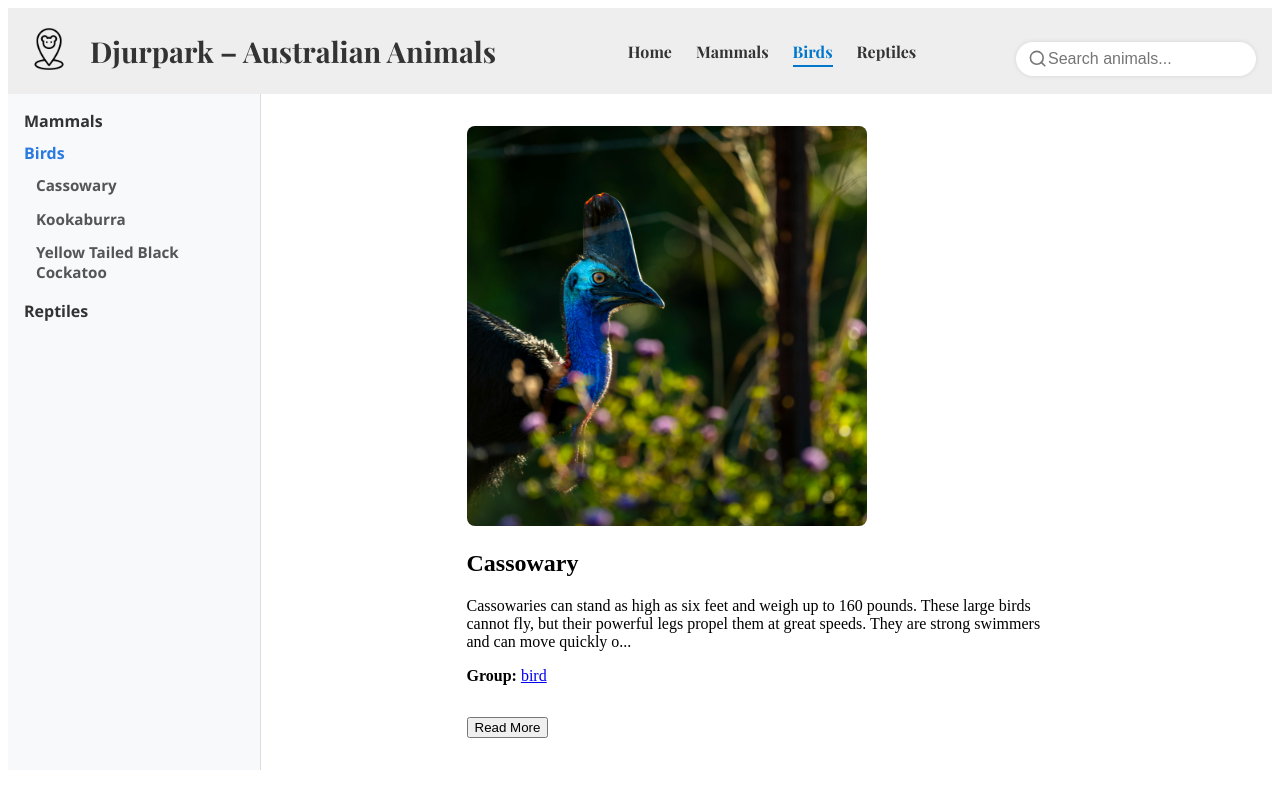
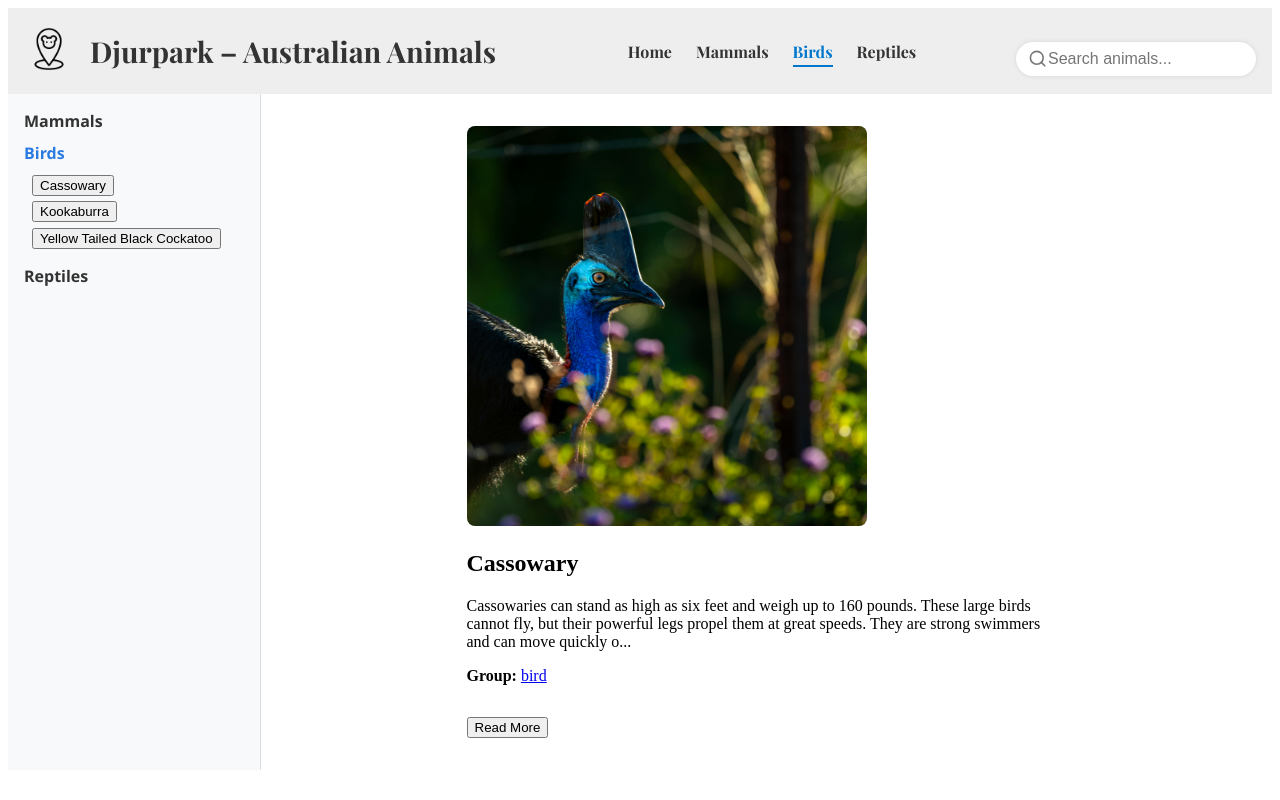
Before and after one commit to PriyeshIllam/assignment-4-react-router-djurpark, a React (Create React App) app: page /birds/Cassowary in a window 1280 px wide. Shown: the top 800 px of the page. Built offline with nearby package versions, Linux system fonts and the light colour scheme.

Commit message:
update the sidebar for the animal click

```diff
--- a/src/components/Sidebar.jsx
+++ b/src/components/Sidebar.jsx
@@ -1,50 +1,66 @@
-import { NavLink, Link, useLocation } from 'react-router-dom';
+import { NavLink, useLocation, useNavigate } from 'react-router-dom';
 import animalData from '../data/animals';
 import { useState } from 'react';
 import '../styles/Sidebar.css';
 
 const Sidebar = () => {
   const location = useLocation();
+  const navigate = useNavigate();
   const [visibleGroup, setVisibleGroup] = useState('');
+  const [activeAnimal, setActiveAnimal] = useState('');
 
-  // Extract the current group from the URL
-  const currentGroup = location.pathname.split('/')[1]; // Get group (mammals, birds, reptiles)
-
+  const currentGroup = location.pathname.split('/')[1];
   const groupNames = ['mammals', 'birds', 'reptiles'];
 
   const groupDisplayName = {
     mammals: 'Mammals',
     birds: 'Birds',
-    reptiles: 'Reptiles'
+    reptiles: 'Reptiles',
   };
 
   const toggleGroup = (group) => {
-    // Toggle visibility of the selected group when clicking the group in the sidebar
     setVisibleGroup(prev => (prev === group ? '' : group));
+  };
+
+  const handleAnimalClick = (animal, group) => {
+    const animalPath = `/${group}/${encodeURIComponent(animal)}`;
+    if (activeAnimal === animal) {
+      setActiveAnimal('');
+      navigate('/');
+    } else {
+      setActiveAnimal(animal);
+      navigate(animalPath);
+    }
   };
 
   return (
     <aside className="sidebar">
       <nav>
         {groupNames.map(group => {
-          const animalsInGroup = animalData.filter(a => a.group === group.slice(0, -1)); // 'mammals' -> 'mammal'
+          const animalsInGroup = animalData.filter(
+            a => a.group === group.slice(0, -1)
+          );
 
           return (
             <div key={group}>
               <NavLink
-                to={`/${group}`}  // Link to the respective page (e.g., /mammals)
+                to={`/${group}`}
                 onClick={() => toggleGroup(group)}
-                className={currentGroup === group ? 'active' : ''}  // Highlight selected group
+                className={currentGroup === group ? 'active' : ''}
               >
                 {groupDisplayName[group]}
               </NavLink>
 
-              {/* Display the list of animals when the group is active */}
               {currentGroup === group && (
                 <ul className="animal-list">
                   {animalsInGroup.map(animal => (
                     <li key={animal.name}>
-                      <Link to={`/${group}/${encodeURIComponent(animal.name)}`}>{animal.name}</Link>
+                      <button
+                        onClick={() => handleAnimalClick(animal.name, group)}
+                        className={activeAnimal === animal.name ? 'active-animal' : ''}
+                      >
+                        {animal.name}
+                      </button>
                     </li>
                   ))}
                 </ul>
--- a/src/pages/Home.jsx
+++ b/src/pages/Home.jsx
@@ -46,11 +46,8 @@ const Home = () => {
       )}
 
       {/* Animal Section */}
-      <div style={{ padding: '1rem' }}>
-        {!activeAnimal ? (
-          <p></p>
-        ) : (
-          <div style={{ maxWidth: '600px', margin: '0 auto' }}>
+      {activeAnimal && (
+        <div style={{ padding: '1rem', maxWidth: '600px', margin: '0 auto' }}>
           <img
             src={activeAnimal.image}
             alt={activeAnimal.name}
@@ -60,16 +57,13 @@ const Home = () => {
           <p>{getShortDesc(activeAnimal.description)}</p>
           <p>
             <strong>Group:</strong>{' '}
-              <Link to={`/${activeAnimal.group}s`}>
-                {activeAnimal.group}
-              </Link>
+            <Link to={`/${activeAnimal.group}s`}>{activeAnimal.group}</Link>
           </p>
           <button onClick={() => setShowModal(true)} style={{ marginTop: '1rem' }}>
             Read More
           </button>
         </div>
       )}
-      </div>
 
       {showModal && activeAnimal && (
         <AnimalDetailModal
```
Lines whose indentation alone changed are shown as unchanged.
